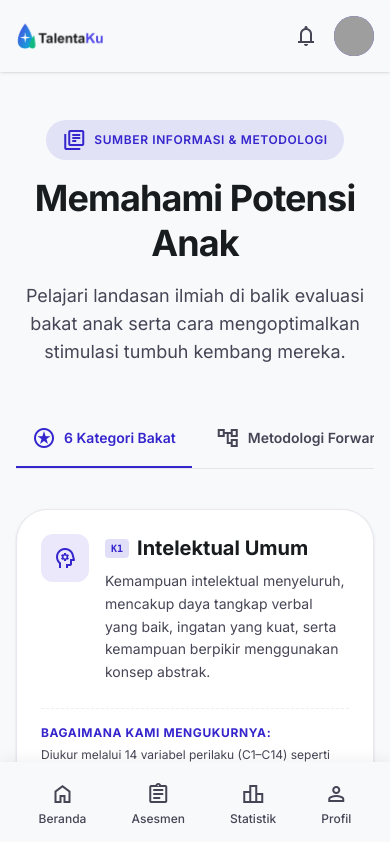
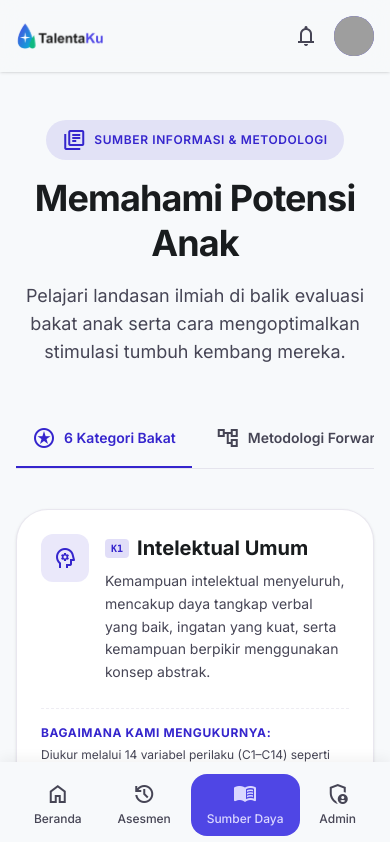
Before and after one commit to yuriya-dev/TalentaKu, a React (Vite) app in the folder frontend/: page /resources in a window 390 px wide. Shown: the top 842 px of the page. Built offline with nearby package versions, Linux system fonts and the light colour scheme; grey boxes are pictures that could not be loaded.

Commit message:
feat: improve results page print PDF styles and update mobile navigation

```diff
--- a/frontend/src/components/layout/MobileNav.tsx
+++ b/frontend/src/components/layout/MobileNav.tsx
@@ -2,9 +2,9 @@ import { Link, useLocation } from 'react-router-dom'
 
 const navItems = [
   { icon: 'home', label: 'Beranda', to: '/' },
-  { icon: 'assignment', label: 'Asesmen', to: '/assessments' },
-  { icon: 'leaderboard', label: 'Statistik', to: '/results/1' },
-  { icon: 'person', label: 'Profil', to: '#' },
+  { icon: 'history', label: 'Asesmen', to: '/assessments' },
+  { icon: 'menu_book', label: 'Sumber Daya', to: '/resources' },
+  { icon: 'admin_panel_settings', label: 'Admin', to: '/admin' },
 ]
 
 export default function MobileNav() {
--- a/frontend/src/index.css
+++ b/frontend/src/index.css
@@ -194,3 +194,37 @@ body {
 .card-level-1:hover {
   transform: translateY(-4px);
 }
+
+/* ── Print Styles ──────────────────────────────────────── */
+@media print {
+  body, html {
+    background: #ffffff !important;
+    color: #191c1e !important;
+    -webkit-print-color-adjust: exact;
+    print-color-adjust: exact;
+  }
+
+  header, footer, nav, .no-print, button, a[href="/assessment/start"] {
+    display: none !important;
+  }
+
+  main {
+    max-width: 100% !important;
+    width: 100% !important;
+    padding: 0 !important;
+    margin: 0 !important;
+  }
+
+  .grid {
+    display: grid !important;
+    gap: 1.5rem !important;
+  }
+
+  /* Prevent cards from breaking across pages */
+  section, aside, .card-level-1 {
+    page-break-inside: avoid;
+    break-inside: avoid;
+    box-shadow: none !important;
+    border: 1px solid #c7c4d8 !important;
+  }
+}
--- a/frontend/src/pages/ResultsPage.tsx
+++ b/frontend/src/pages/ResultsPage.tsx
@@ -320,7 +320,7 @@ export default function ResultsPage() {
                 </div>
               ))}
             </div>
-            <div className="mt-8">
+            <div className="mt-8 no-print">
               <button
                 onClick={() => window.print()}
                 className="w-full bg-[#3525cd] text-white text-sm font-semibold py-4 rounded-lg flex items-center justify-center gap-2 hover:bg-[#4f46e5] transition-all active:scale-95 shadow-md"
@@ -333,7 +333,7 @@ export default function ResultsPage() {
         </div>
 
         {/* Inference Chaining Trace Log Section */}
-        <section className="mt-16 bg-white border border-[#c7c4d8] rounded-[2rem] p-8 shadow-sm">
+        <section className="mt-16 bg-white border border-[#c7c4d8] rounded-[2rem] p-8 shadow-sm no-print">
           <div className="mb-6">
             <div className="inline-flex items-center gap-2 bg-[#3525cd]/10 px-3 py-1 rounded-full text-[#3525cd] mb-3">
               <span className="material-symbols-outlined text-sm">terminal</span>
@@ -411,7 +411,7 @@ export default function ResultsPage() {
         </section>
 
         {/* Back Link */}
-        <div className="mt-12 text-center">
+        <div className="mt-12 text-center no-print">
           <Link
             to="/assessment/start"
             className="inline-flex items-center gap-2 text-[#3525cd] hover:text-[#4f46e5] font-semibold text-base transition-colors"
```
Also changed, not shown: 1 other file (tests, documents, lock files or other folders).
